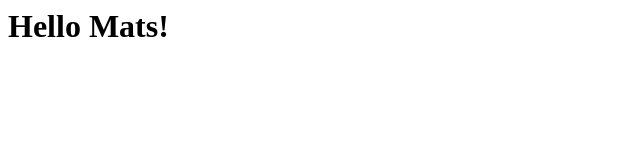
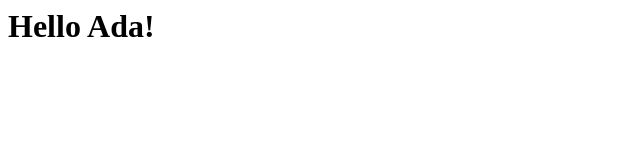
Before and after one commit to VegardVog/introductions, a plain HTML site: page index.html in a window 1280 px wide. Shown: the full height of the page, 0-640 px from the left. Drawn offline with Linux system fonts and the light colour scheme.

Commit message:
ada welcome

```diff
--- a/index.html
+++ b/index.html
@@ -1 +1 @@
-<h1>Hello Mats!</h1>
+<h1>Hello Ada!</h1>
```
